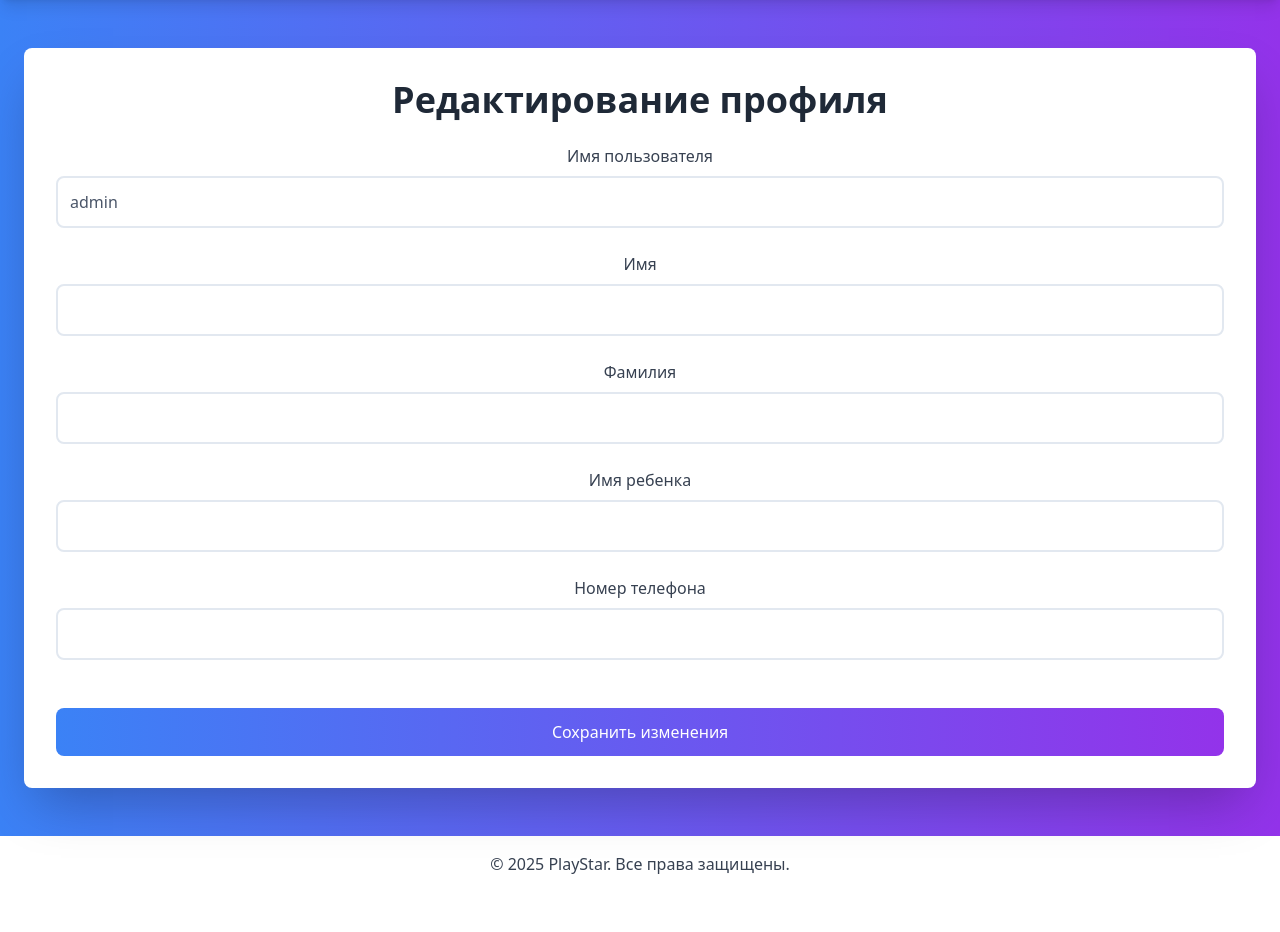
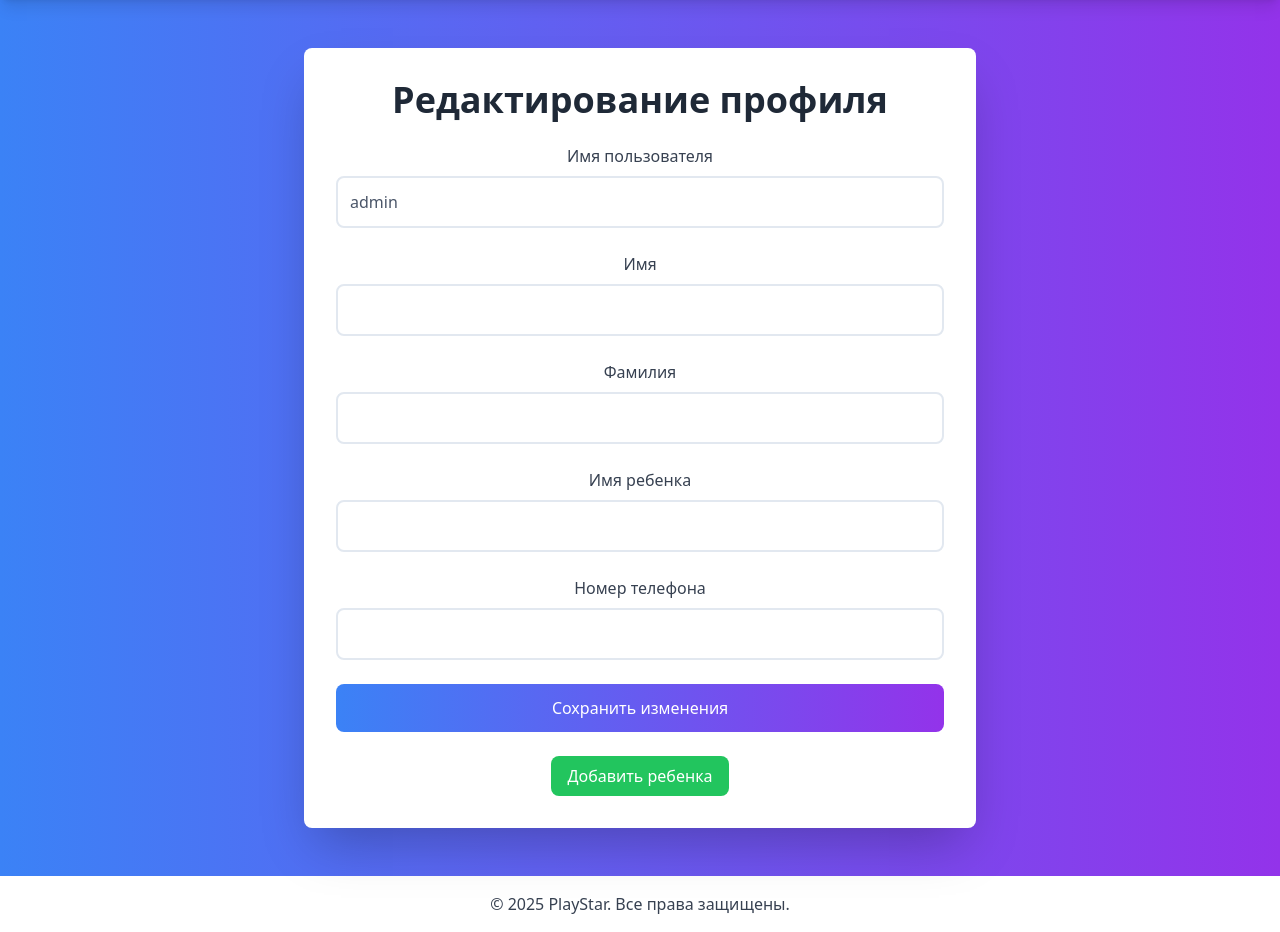
Before and after one commit to sal1hov/PlayStarProject, a Django app: page /accounts/profile/edit/ in a window 1280 px wide. Shown: the part 68-1000 px from the top of the page. Before the commit the page ends 942 px from the top, so only its background shows below. Run offline with Django 5.2, Linux system fonts and the light colour scheme; a user stored in the database is signed in; data comes from the database, SQL or seed files in the repository; some libraries are stand-ins or nearby versions.

Commit message:
Обновление функционала/дизайна

```diff
--- a/Project/accounts/templates/accounts/profile_edit.html
+++ b/Project/accounts/templates/accounts/profile_edit.html
@@ -3,7 +3,7 @@
 {% block title %}Редактирование профиля{% endblock %}
 
 {% block content %}
-<div class="bg-white p-8 rounded-lg shadow-2xl text-center transform transition-all hover:scale-105">
+<div class="bg-white p-8 rounded-lg shadow-2xl text-center transform transition-all hover:scale-105 max-w-2xl mx-auto">
     <h2 class="text-4xl font-bold text-gray-800 mb-6">Редактирование профиля</h2>
     <form method="post" class="space-y-6">
         {% csrf_token %}
@@ -25,9 +25,33 @@
             {% endfor %}
         </div>
 
-        <!-- Поля формы профиля -->
-        <div class="space-y-6">
-            {% for field in profile_form %}
+        <!-- Кнопка сохранения -->
+        <button type="submit" class="w-full bg-gradient-to-r from-blue-500 to-purple-600 text-white py-3 px-6 rounded-lg hover:from-blue-600 hover:to-purple-700 transition duration-300">
+            Сохранить изменения
+        </button>
+    </form>
+
+    <!-- Кнопка для открытия модального окна -->
+    <button onclick="openModal()" class="mt-6 bg-green-500 text-white py-2 px-4 rounded-lg hover:bg-green-600 transition duration-300">
+        Добавить ребенка
+    </button>
+</div>
+
+<!-- Модальное окно -->
+<div id="modal" class="fixed inset-0 bg-black bg-opacity-50 hidden flex justify-center items-center p-4">
+    <div class="bg-white p-8 rounded-lg shadow-2xl max-w-md w-full mx-4 relative">
+        <!-- Кнопка закрытия (крестик) -->
+        <button onclick="closeModal()" class="absolute top-4 right-4 text-gray-500 hover:text-gray-700">
+            <svg xmlns="http://www.w3.org/2000/svg" class="h-6 w-6" fill="none" viewBox="0 0 24 24" stroke="currentColor">
+                <path stroke-linecap="round" stroke-linejoin="round" stroke-width="2" d="M6 18L18 6M6 6l12 12" />
+            </svg>
+        </button>
+
+        <h3 class="text-2xl font-bold text-gray-800 mb-6">Добавить ребенка</h3>
+        <form method="post" class="space-y-4">
+            {% csrf_token %}
+            <div class="space-y-4">
+                {% for field in child_form %}
                     <div class="flex flex-col space-y-2">
                         <label for="{{ field.id_for_label }}" class="text-gray-700 font-medium">
                             {{ field.label }}
@@ -41,21 +65,33 @@
                     </div>
                 {% endfor %}
             </div>
-
-        <!-- Кнопка сохранения -->
-        <button type="submit" class="w-full bg-gradient-to-r from-blue-500 to-purple-600 text-white py-3 px-6 rounded-lg hover:from-blue-600 hover:to-purple-700 transition duration-300">
-            Сохранить изменения
+            <button type="submit" name="add_child" class="w-full bg-blue-500 text-white py-2 px-4 rounded-lg hover:bg-blue-600 transition duration-300">
+                Добавить
             </button>
         </form>
     </div>
+</div>
 
-<!-- Добавляем стили для полей формы -->
+<!-- Скрипт для управления модальным окном -->
+<script>
+    function openModal() {
+        document.getElementById('modal').classList.remove('hidden');
+    }
+
+    function closeModal() {
+        document.getElementById('modal').classList.add('hidden');
+    }
+</script>
+
+<!-- Стили для полей формы -->
 <style>
-    /* Стили для текстовых полей и текстовых областей */
+    /* Общие стили для полей */
     input[type="text"],
     input[type="email"],
     input[type="tel"],
-    textarea {
+    input[type="number"],
+    textarea,
+    select {
         width: 100%;
         padding: 12px;
         border: 2px solid #e2e8f0;
@@ -63,13 +99,16 @@
         font-size: 16px;
         color: #4a5568;
         transition: border-color 0.3s ease, box-shadow 0.3s ease;
+        background-color: white;
     }
 
     /* Стили для полей при фокусе */
     input[type="text"]:focus,
     input[type="email"]:focus,
     input[type="tel"]:focus,
-    textarea:focus {
+    input[type="number"]:focus,
+    textarea:focus,
+    select:focus {
         border-color: #667eea;
         outline: none;
         box-shadow: 0 0 0 3px rgba(102, 126, 234, 0.1);
@@ -77,27 +116,8 @@
 
     /* Стили для текстовых областей */
     textarea {
-        resize: vertical; /* Разрешаем изменение высоты */
+        resize: vertical;
         min-height: 120px;
-    }
-
-    /* Стили для выпадающих списков */
-    select {
-        width: 100%;
-        padding: 12px;
-        border: 2px solid #e2e8f0;
-        border-radius: 8px;
-        font-size: 16px;
-        color: #4a5568;
-        background-color: white;
-        transition: border-color 0.3s ease, box-shadow 0.3s ease;
-    }
-
-    /* Стили для выпадающих списков при фокусе */
-    select:focus {
-        border-color: #667eea;
-        outline: none;
-        box-shadow: 0 0 0 3px rgba(102, 126, 234, 0.1);
     }
 </style>
 {% endblock %}
```
Lines whose indentation alone changed are shown as unchanged.
